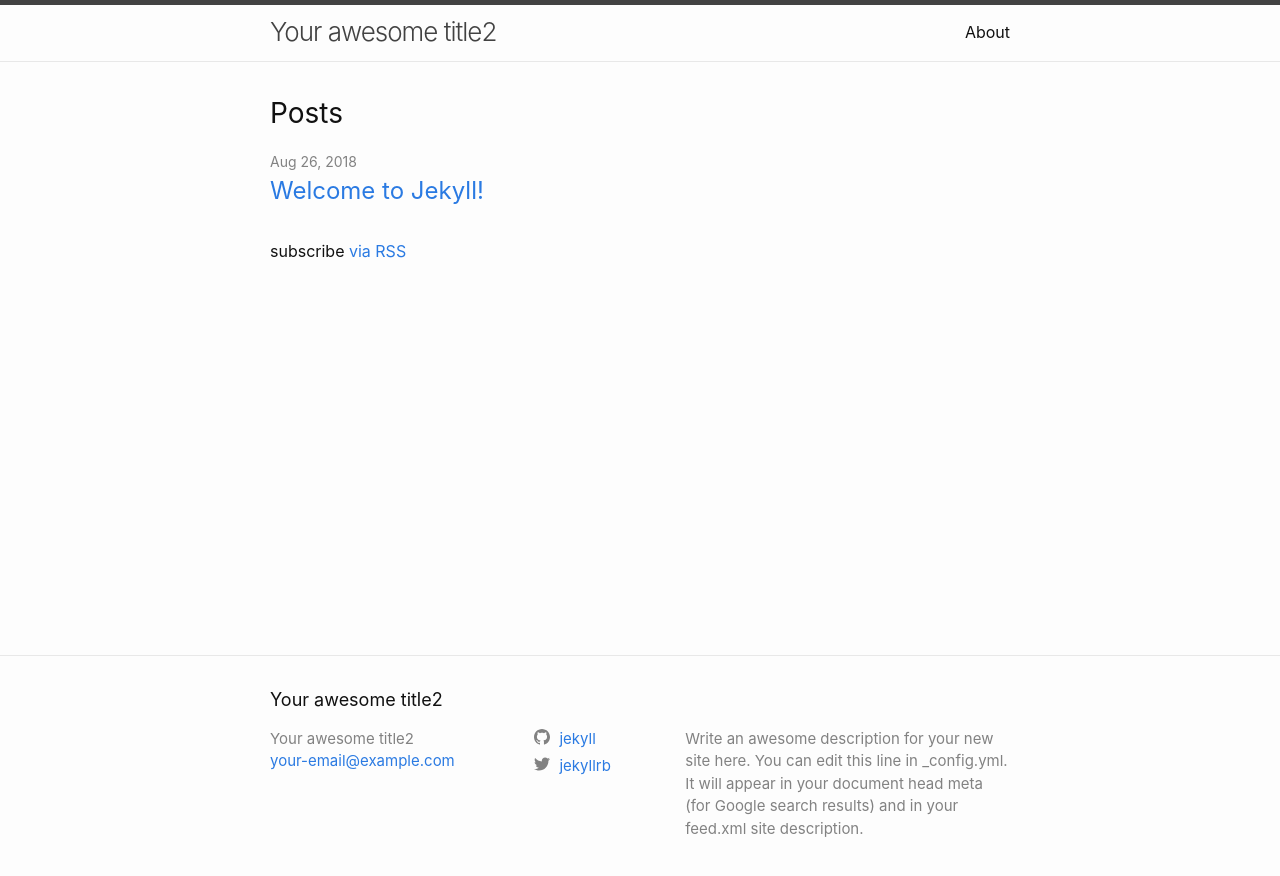
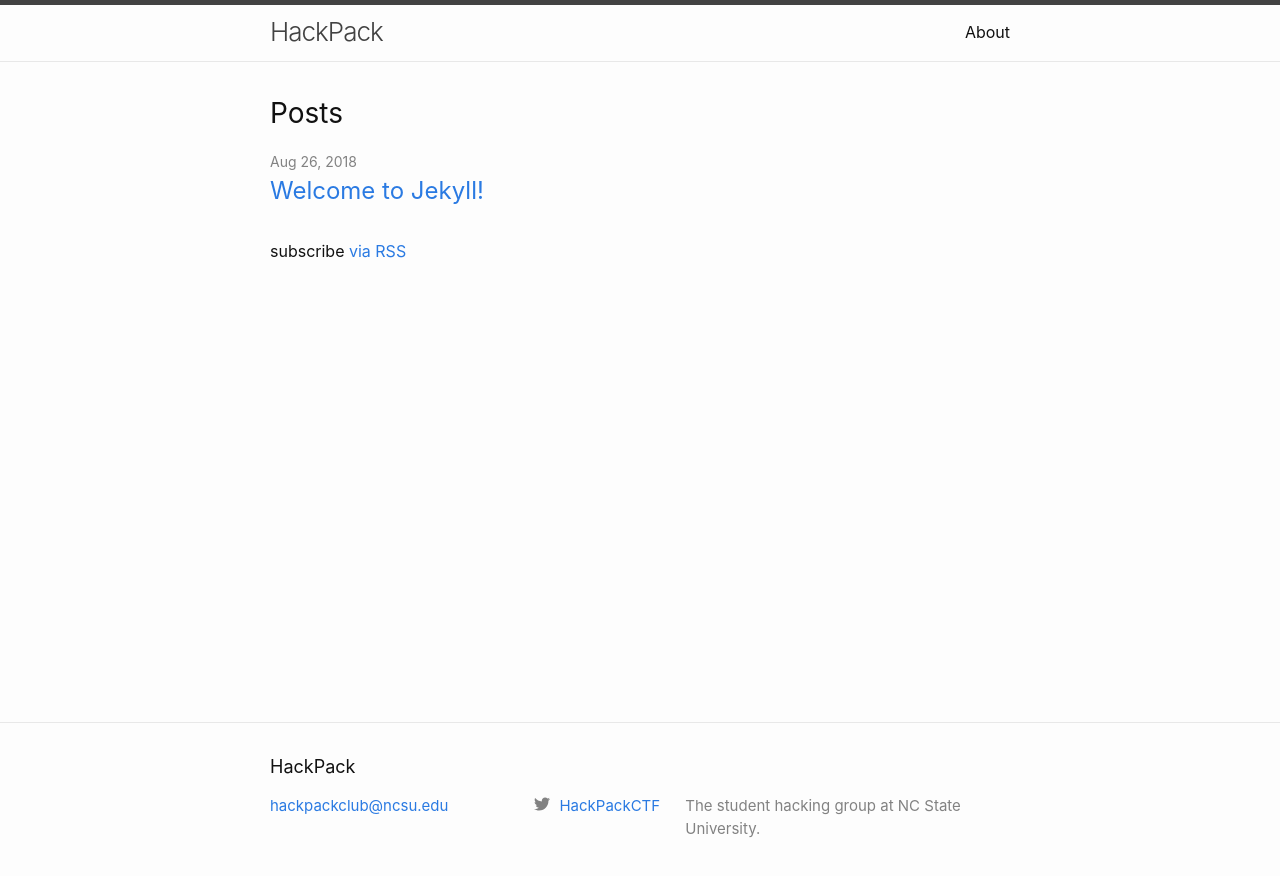
Before and after one commit to kapravel/hackpack-web, a Jekyll site: the page built from index.md, in a window 1280 px wide. Shown: the top 876 px of the page. Built offline with Jekyll 4.4.1, drawn with Linux system fonts in a browser that asks for light colours.

Commit message:
working version, now just add more content :)

```diff
--- a/_config.yml
+++ b/_config.yml
@@ -13,16 +13,13 @@
 # you will see them accessed via {{ site.title }}, {{ site.email }}, and so on.
 # You can create any custom variable you would like, and they will be accessible
 # in the templates via {{ site.myvariable }}.
-title: Your awesome title2
-email: your-email@example.com
+title: HackPack
+email: hackpackclub@ncsu.edu
 description: >- # this means to ignore newlines until "baseurl:"
-  Write an awesome description for your new site here. You can edit this
-  line in _config.yml. It will appear in your document head meta (for
-  Google search results) and in your feed.xml site description.
+  The student hacking group at NC State University.
 baseurl: "/hackpack-web" # the subpath of your site, e.g. /blog
 url: "" # the base hostname & protocol for your site, e.g. http://example.com
-twitter_username: jekyllrb
-github_username:  jekyll
+twitter_username: HackPackCTF
 
 sass:
   sass_dir: _sass
--- a/_includes/footer.html
+++ b/_includes/footer.html
@@ -8,13 +8,6 @@
     <div class="footer-col-wrapper">
       <div class="footer-col footer-col-1">
         <ul class="contact-list">
-          <li class="p-name">
-            {%- if site.author -%}
-              {{ site.author | escape }}
-            {%- else -%}
-              {{ site.title | escape }}
-            {%- endif -%}
-            </li>
             {%- if site.email -%}
             <li><a class="u-email" href="mailto:{{ site.email }}">{{ site.email }}</a></li>
             {%- endif -%}
```
